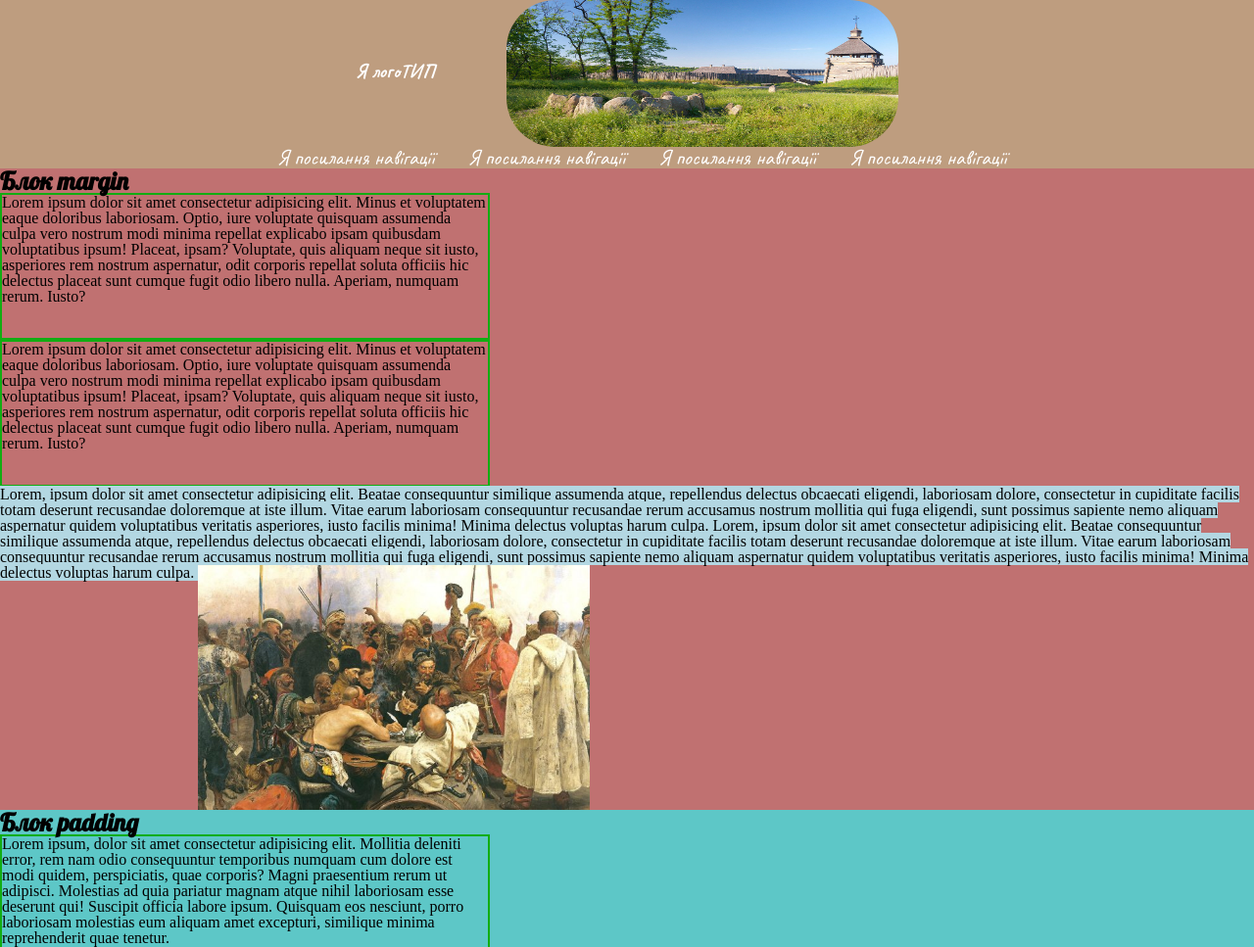
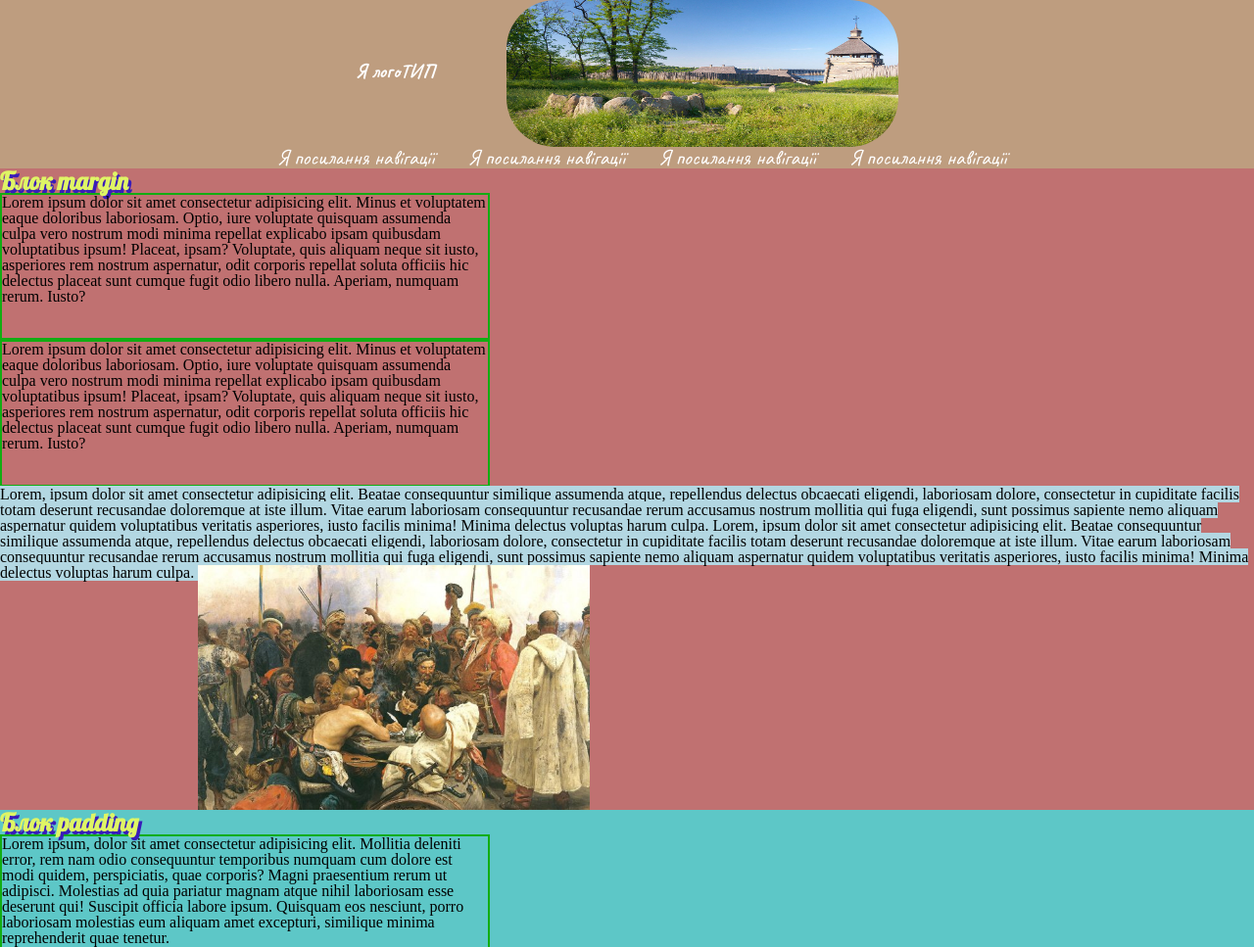
Before and after one commit to Vadim-UA/hw5git, a plain HTML site: page hw5git/index.html in a window 1280 px wide. Shown: the top 967 px of the page at 98% size. Drawn offline with Linux system fonts and the light colour scheme; a web font is replaced by a local one.

Commit message:
змінив колір h2

```diff
--- a/hw5git/css/style.css
+++ b/hw5git/css/style.css
@@ -30,6 +30,8 @@ h2{
 	font-size: 25px;
 	font-family: 'Lobster', cursive;
 	font-weight: 700;
+	color: rgb(223, 245, 101);
+	text-shadow: 3px 3px rgb(57, 28, 185);
 }
 .header{
    background-color: rgba(158, 110, 65, 0.671);
```
